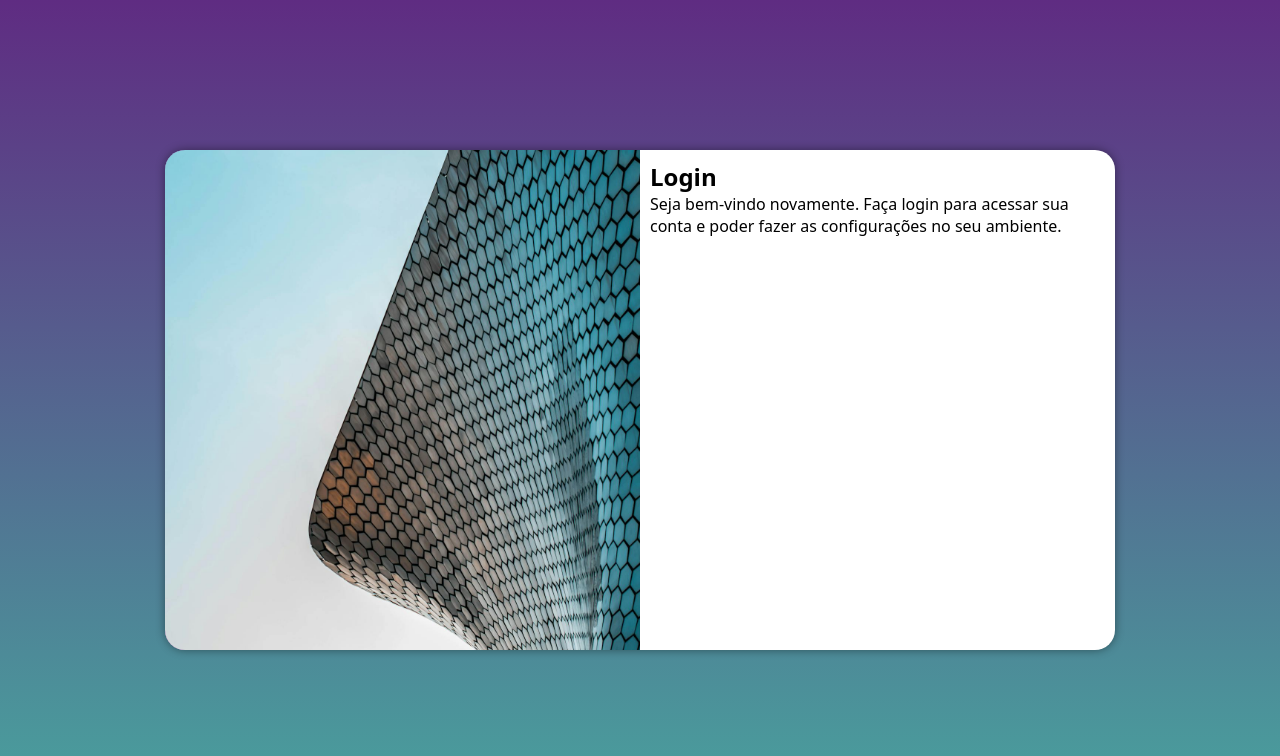
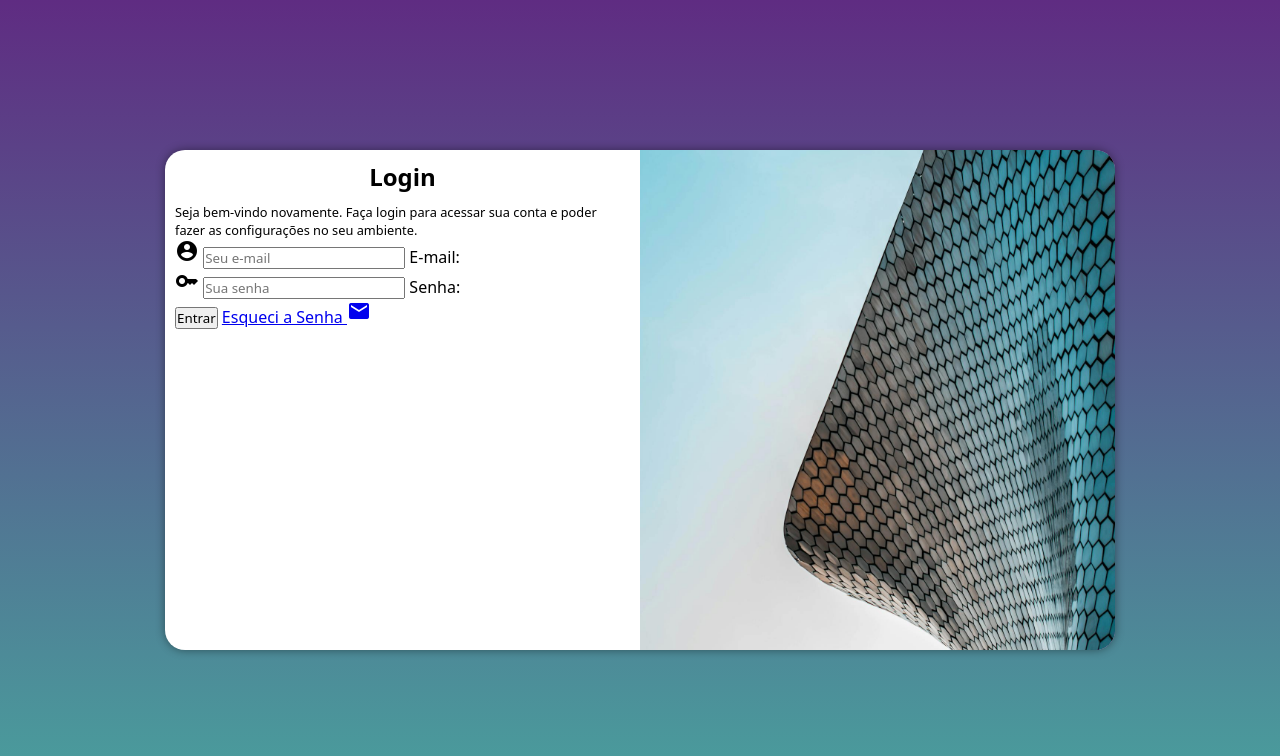
Before and after one commit to Leoziiito/tela_login, a plain HTML site: page index.html in a window 1280 px wide. Drawn offline with Linux system fonts and the light colour scheme.

Commit message:
Adicionei o formulário

```diff
--- a/estilos/mediaqueries.css
+++ b/estilos/mediaqueries.css
@@ -26,12 +26,12 @@
         width: 950px;
     }
     section#login > div#imagem {
-        float: left;
+        float: right;
         width: 50%;
         height: 100%;
     }
     section#login > div#formulario {
-        float: right;
+        float: left;
         width: 50%;
     }
 
--- a/estilos/style.css
+++ b/estilos/style.css
@@ -54,3 +54,12 @@ section#login > div#formulario {
     padding: 10px;
 
 }
+
+div#formulario > h1 {
+    text-align: center;
+    margin-bottom: 10px;
+}
+
+div#formulario > p {
+    font-size: 0.8em;
+}
--- a/index.html
+++ b/index.html
@@ -5,6 +5,8 @@
     <meta http-equiv="X-UA-Compatible" content="IE=edge">
     <meta name="viewport" content="width=device-width, initial-scale=1.0">
     <title>Tela de Login</title>
+    <link href="https://fonts.googleapis.com/icon?family=Material+Icons"
+      rel="stylesheet">
     <link rel="stylesheet" href="estilos/style.css">
     <link rel="stylesheet" href="estilos/mediaqueries.css">
 </head>
@@ -17,8 +19,21 @@
             <div id="formulario">
                 <h1>Login</h1>
                 <p>Seja bem-vindo novamente. Faça login para acessar sua conta e poder fazer as configurações no seu ambiente.</p>
-                <form action="login.php" method="post">
-
+                <form action="login.php" method="post" autocomplete="on">
+                    <div class="campo">
+                        <span class="material-icons">account_circle</span>
+                        <input type="email" name="login" id="ilogin" placeholder="Seu e-mail" autocomplete="email" required maxlength="30">
+                        <label for="ilogin">E-mail:</label>
+                    </div>
+                    <div class="campo">
+                        <span class="material-icons">key</span>
+                        <input type="password" name="senha" id="isenha" placeholder="Sua senha" autocomplete="current-password" required minlength="8" maxlength="20">
+                        <label for="isenha">Senha:</label>
+                    </div>
+                    <input type="submit" value="Entrar">
+                    <a href="esqueci.html">
+                        Esqueci a Senha <i class="material-icons">mail</i>
+                    </a>
                 </form>
             </div>
         </section>
```
